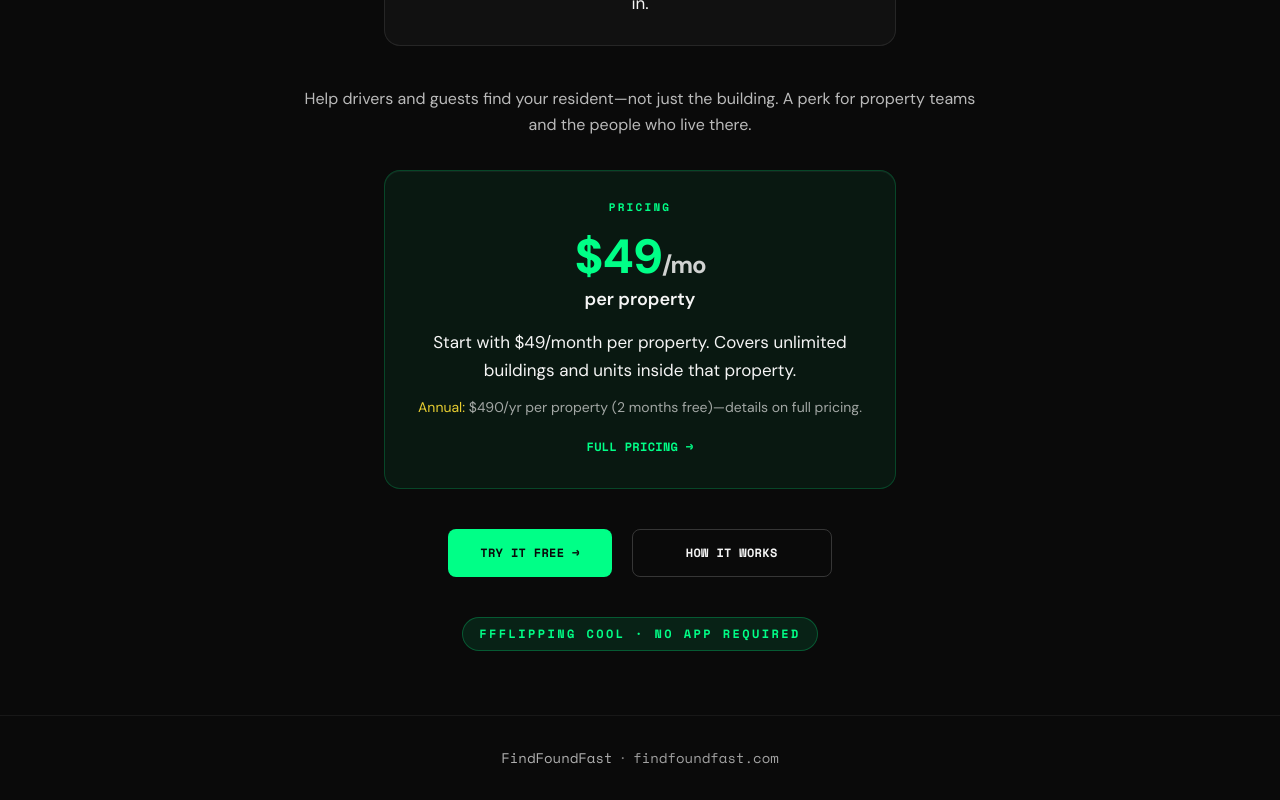
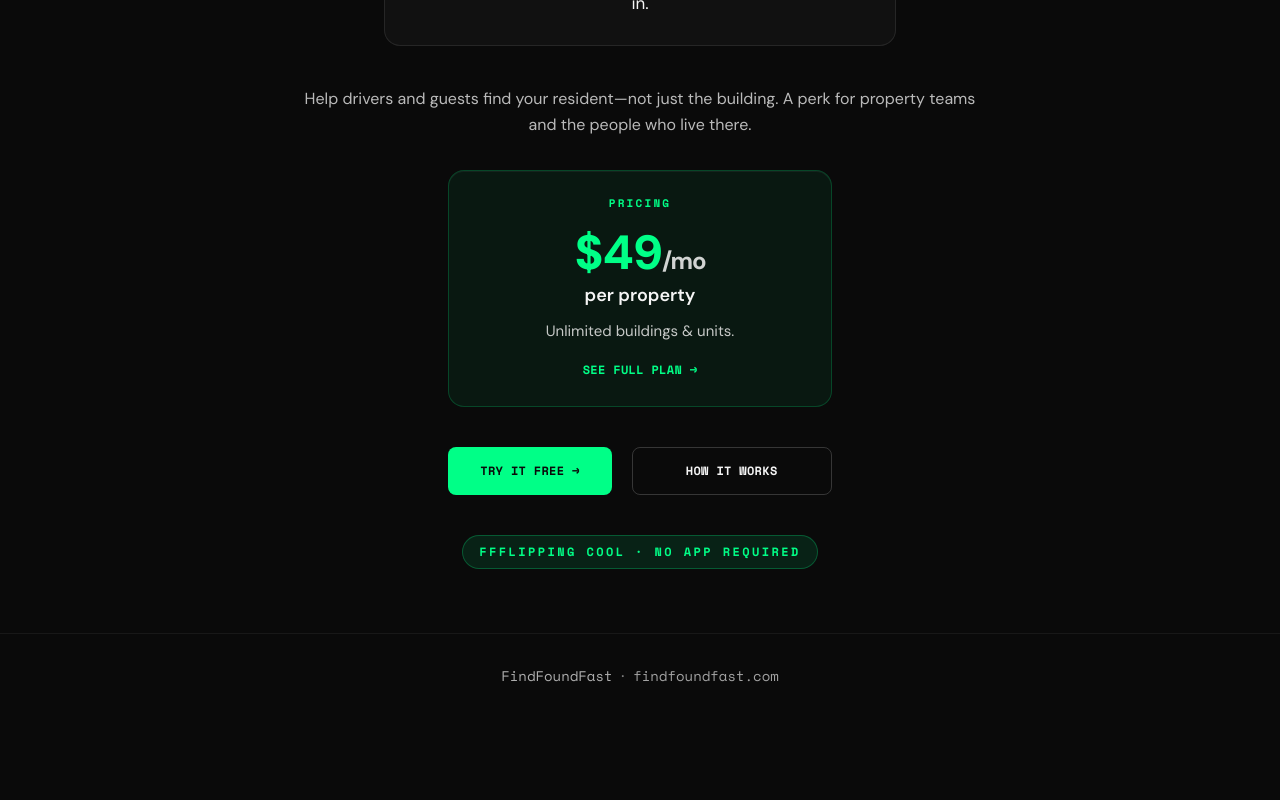
Before and after one commit to michaelmcdanielsbg-lang/findfoundfast, a Next.js app: page / in a window 1280 px wide. Shown: the part 814-1614 px from the top of the page. After the commit the page ends 1532 px from the top, so only its background shows below. Built offline with nearby package versions, Linux system fonts and the light colour scheme.

Commit message:
Home: simplify pricing block, link to full plan
Made-with: Cursor

```diff
--- a/app/page.js
+++ b/app/page.js
@@ -105,7 +105,7 @@ export default function Home() {
 
         <section
           id="pricing"
-          className="mb-10 w-full max-w-lg rounded-2xl border border-fff-green/20 bg-fff-green/[0.06] px-5 py-6 text-center shadow-[inset_0_1px_0_0_rgba(255,255,255,0.05)] sm:mb-10 sm:px-7 sm:py-7"
+          className="mb-10 w-full max-w-sm rounded-2xl border border-fff-green/20 bg-fff-green/[0.06] px-5 py-6 text-center shadow-[inset_0_1px_0_0_rgba(255,255,255,0.05)] sm:mb-10 sm:px-6 sm:py-6"
           aria-labelledby="pricing-heading"
         >
           <h2
@@ -117,18 +117,15 @@ export default function Home() {
           <p className="mb-1 font-sans text-4xl font-extrabold tracking-tight text-fff-green sm:text-5xl">
             $49<span className="text-xl font-bold text-fff-white/85 sm:text-2xl">/mo</span>
           </p>
-          <p className="mb-4 text-base font-semibold text-fff-white sm:text-lg">per property</p>
-          <p className="mx-auto max-w-md text-[15px] leading-relaxed text-fff-white/82 sm:text-[17px] sm:leading-relaxed">
-            Start with $49/month per property. Covers unlimited buildings and units inside that property.
-          </p>
-          <p className="mx-auto mt-3 max-w-md text-sm leading-relaxed text-fff-white/65">
-            <span className="text-fff-yellow/90">Annual:</span> $490/yr per property (2 months free)—details on full pricing.
+          <p className="text-base font-semibold text-fff-white sm:text-lg">per property</p>
+          <p className="mx-auto mt-3 max-w-xs text-[15px] leading-snug text-fff-white/80">
+            Unlimited buildings &amp; units.
           </p>
           <Link
             href="/pricing"
             className={`mt-5 inline-block font-mono text-xs font-bold uppercase tracking-wide text-fff-green underline-offset-4 transition-colors hover:text-fff-yellow ${focusRing} rounded-sm`}
           >
-            Full pricing →
+            See full plan →
           </Link>
         </section>
 
```
